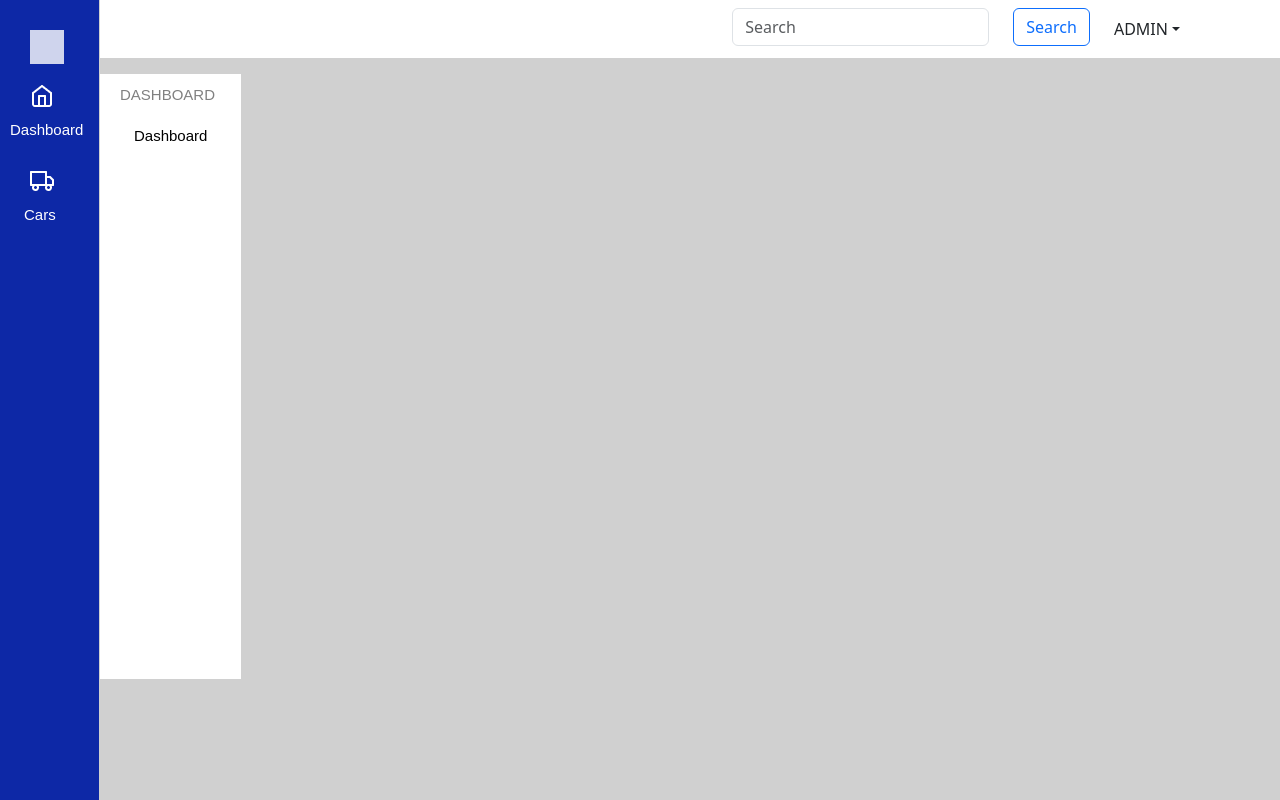
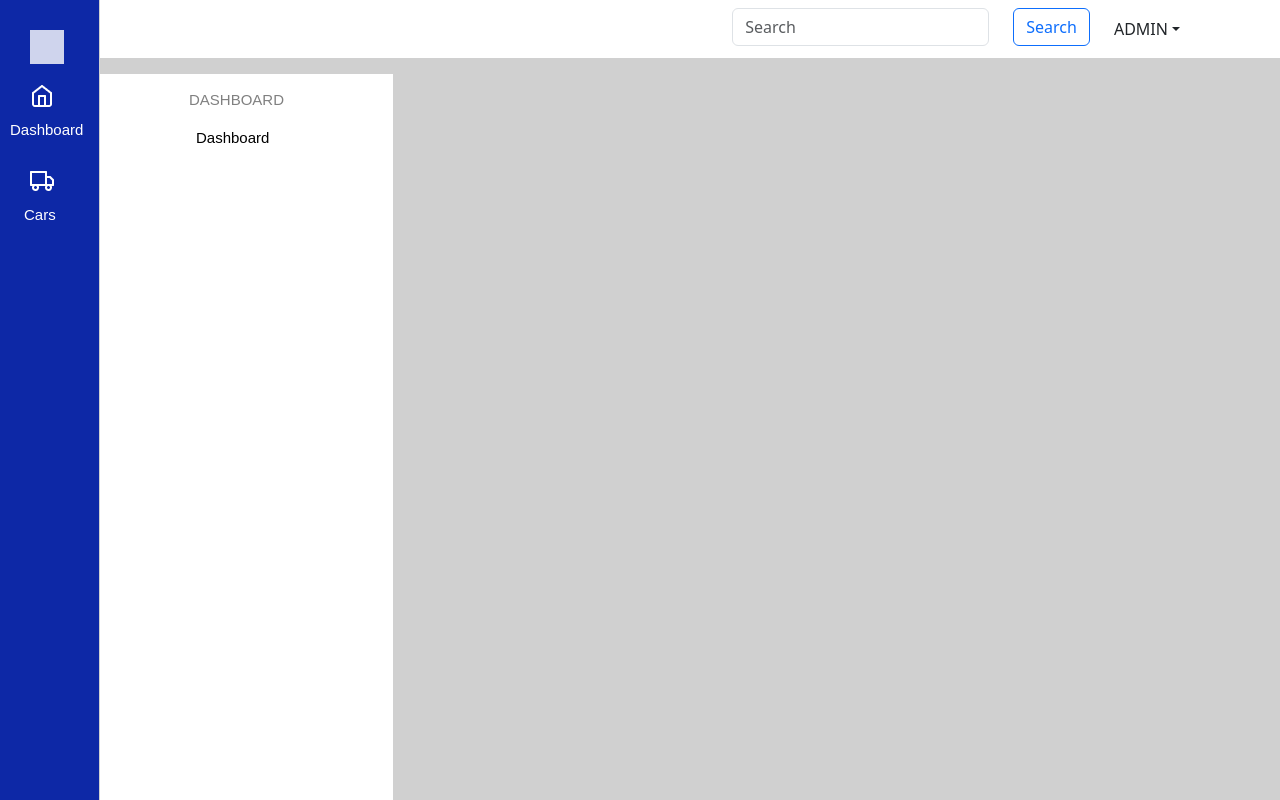
Before and after one commit to akbaradiw/Admin_23001028_14_Kelompok-4_Binar-Car-Rental-Platinum, a React (Vite) app: page / in a window 1280 px wide. Both pictures are taken after a click on the element "Dashboard". Built offline with nearby package versions, Linux system fonts and the light colour scheme.

Commit message:
edit styling sidebar

```diff
--- a/src/components/SideCar/style.css
+++ b/src/components/SideCar/style.css
@@ -1,16 +1,16 @@
 .side-car {
-    display: grid;
-    justify-content: center;
-    padding: 10px 60px 500px;
-    margin-left: 100px;
+   margin: 0px 100px 0px;
     background-color: white;
     position: fixed;
     font-family: Arial;
+    height: 100%;
 }
 
 .side-car p {
     color: gray;
-    margin-right: 25px
+    margin-bottom: 0px;
+    margin-right: 20px;
+    padding: 15px 110px;
 
 
 
@@ -18,5 +18,6 @@
 
 .side-car a {
   color: black;
+  padding: 0px 57px;
 
 }
--- a/src/components/SideDashboard/index.jsx
+++ b/src/components/SideDashboard/index.jsx
@@ -10,7 +10,7 @@ const SideDashboard = () => {
         <div class="side-dashboard">
         <p> DASHBOARD </p>
         <Link to={"/"}>
-        <a href="">Dashboard</a>
+        <a>Dashboard</a>
         </Link>
 
       </div>
--- a/src/components/SideDashboard/style.css
+++ b/src/components/SideDashboard/style.css
@@ -1,17 +1,19 @@
 .side-dashboard {
-    display: grid;
-    justify-content: end;
-    padding: 10px 20px 500px;
     margin-left: 100px;
     background-color: white;
     position: fixed;
     font-family: Arial;
+    height: 100%;
 }
 
 .side-dashboard p {
     color: gray;
+    margin-bottom: 0px;
+    margin-right: 20px;
+    padding: 15px 89px;
 }
 
 .side-dashboard a {
     color: black;
+    padding: 0px 48px;
 }
```
